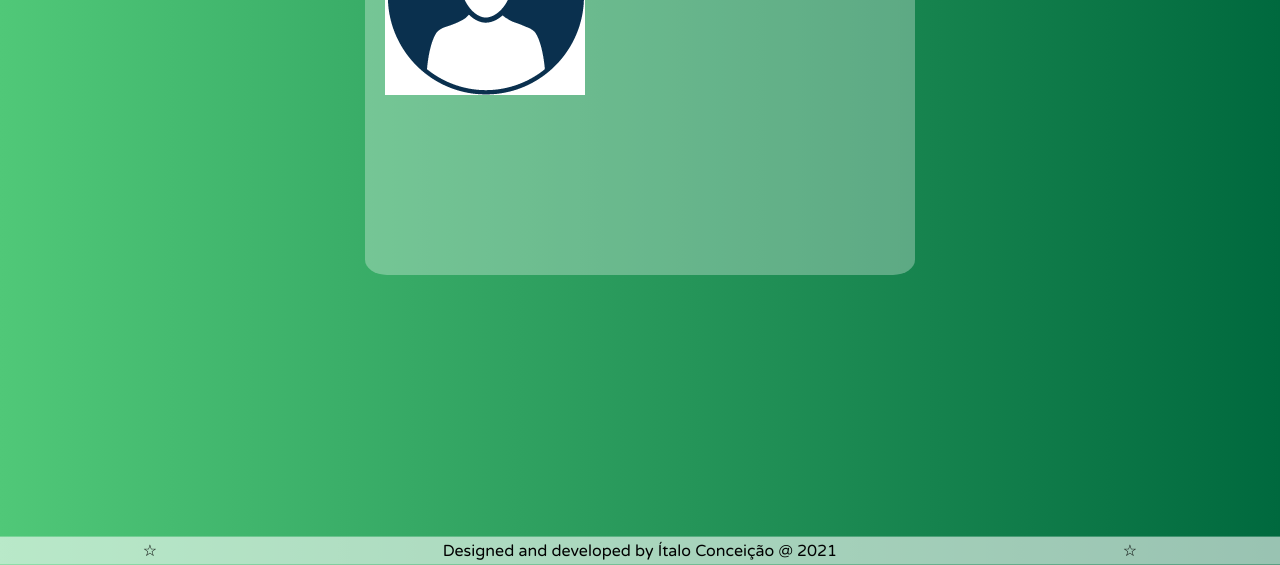
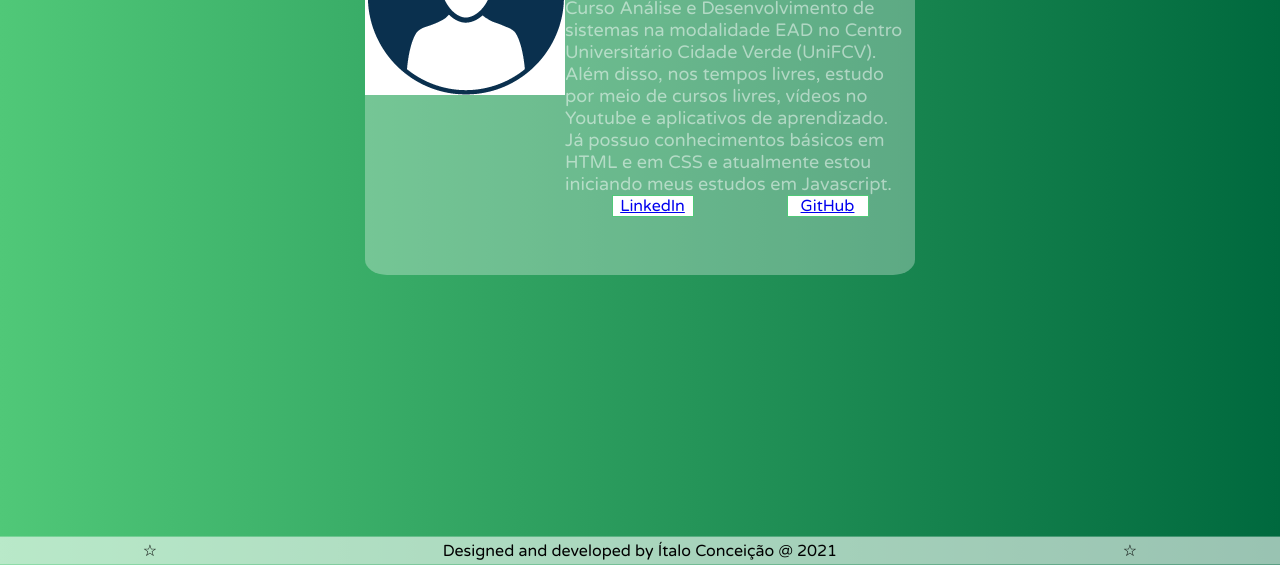
Before and after one commit to italoconceicao/personal-website, a plain HTML site: page 2021 fevereiro/index_02.html in a window 1280 px wide. Shown: the part 235-800 px from the top of the page. Drawn offline with Linux system fonts and the light colour scheme.

Commit message:
Update index_02.html

```diff
--- a/2021 fevereiro/index_02.html
+++ b/2021 fevereiro/index_02.html
@@ -16,10 +16,15 @@
             <img src="./profile.png" alt="Foto de perfil">
             <div id="cardDescricao">
                 <p id="meuNome">Ítalo Conceição</p>
-                <p id="textoDescricao">Texto falando sobre mim</p>
+                <p id="textoDescricao">Estudante de Desenvolvimento Web [Front-End] </br>
+                    Curso Análise e Desenvolvimento de sistemas na modalidade EAD no Centro Universitário Cidade Verde (UniFCV).</br>
+                    Além disso, nos tempos livres, estudo por meio de cursos livres, vídeos no Youtube e aplicativos de aprendizado.</br>
+                    Já possuo conhecimentos básicos em HTML e em CSS e atualmente estou iniciando meus estudos em Javascript.
+                </p>
                 <div class="cardBotoes">
-                    <div class="botoes">LinkedIn</div>
-                    <div class="botoes">GitHub</div>
+                    <a href="#" target="_blank"><div class="botoes">LinkedIn</div></a>
+                    <a href="#" target="_blank"><div class="botoes">GitHub</div></a>
+
                 </div>
             </div>
 
```
